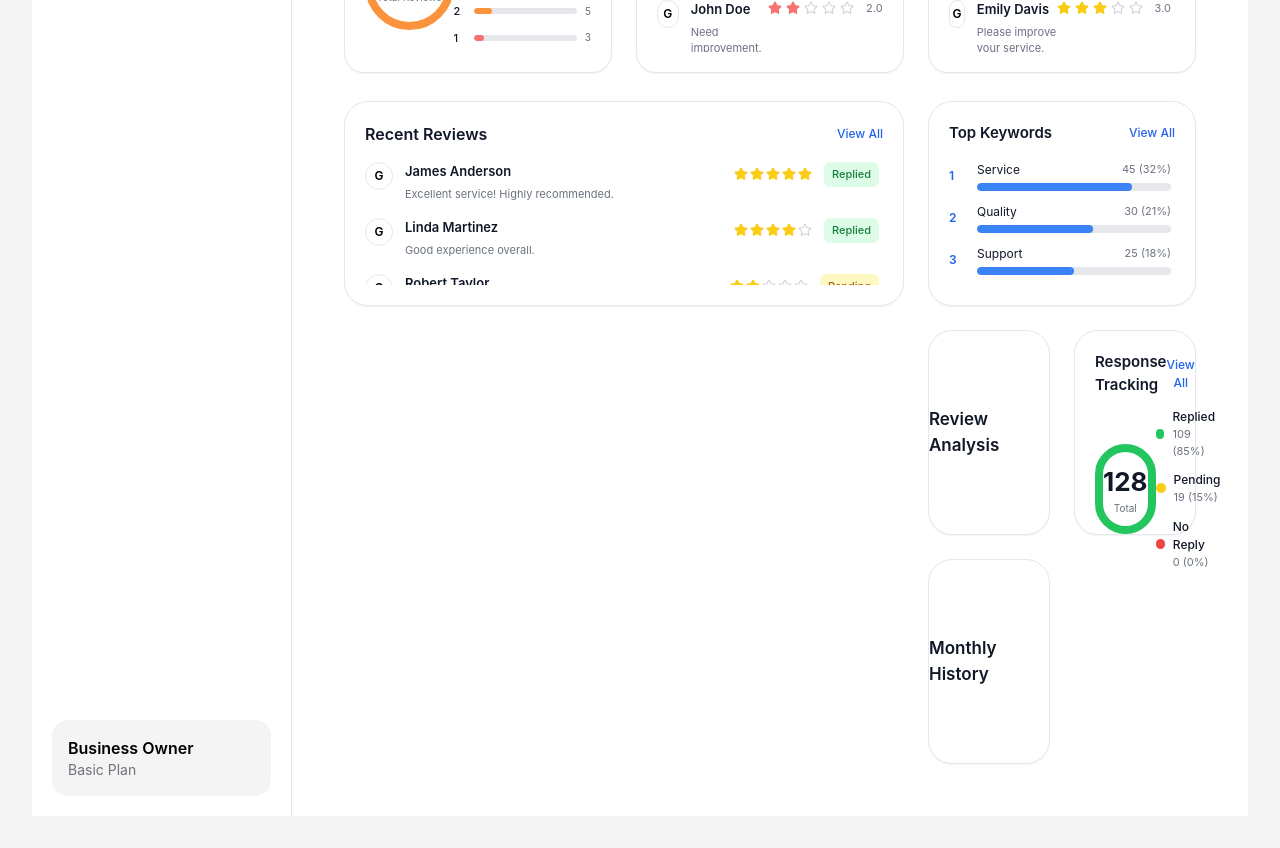
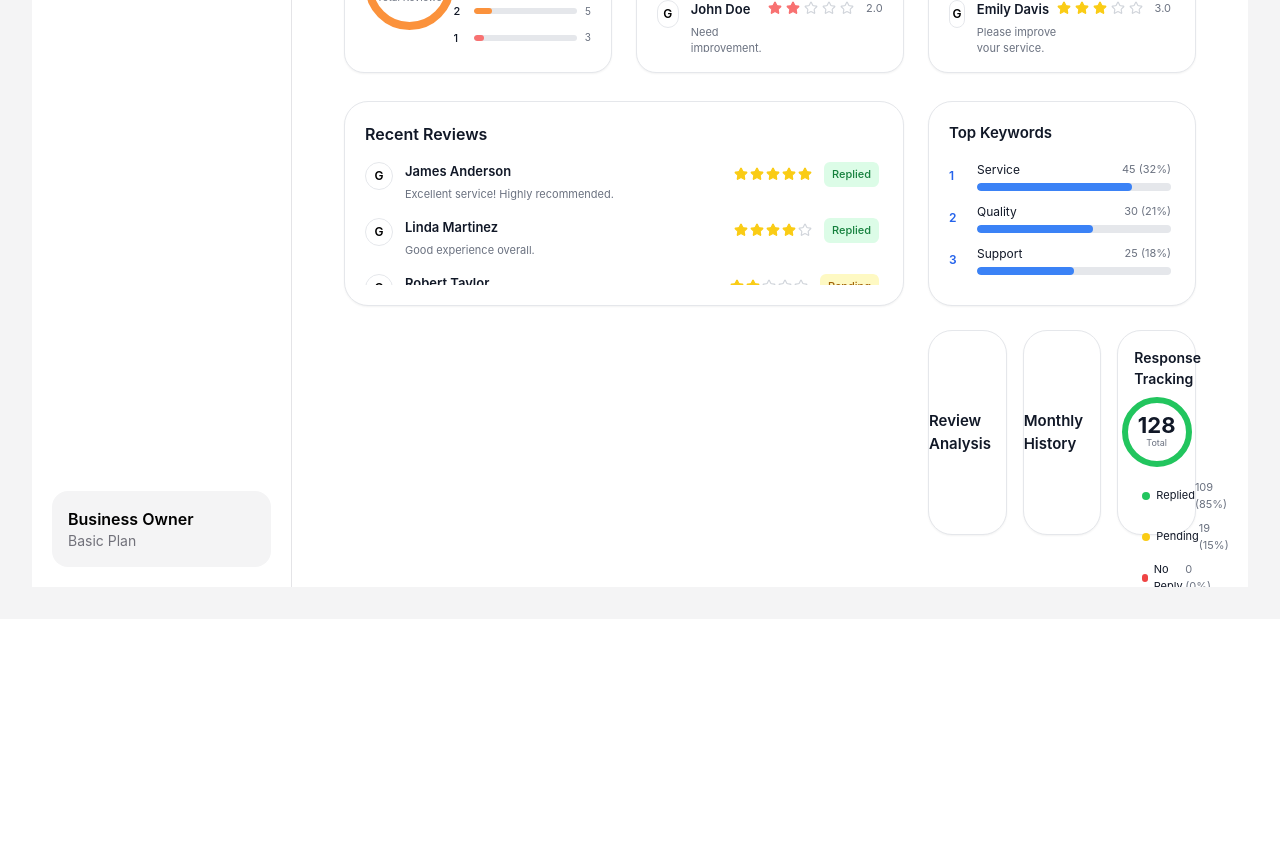
Before and after one commit to afnankhan123456/reviewreply-ai, a Next.js app: page /plans/basic/dashbord in a window 1280 px wide. Shown: the part 560-1408 px from the top of the page. After the commit the page ends 1179 px from the top, so only its background shows below. Built offline with nearby package versions, Linux system fonts and the light colour scheme.

Commit message:
Update page.tsx

```diff
--- a/app/plans/basic/dashbord/page.tsx
+++ b/app/plans/basic/dashbord/page.tsx
@@ -61,6 +61,24 @@ const featureCards = [
 export default function DashboardPage() {
   return (
     <div className="min-h-screen bg-white">
+      {/* Thin scrollbar styles */}
+      <style jsx>{`
+        .scrollbar-thin::-webkit-scrollbar {
+          width: 4px;
+        }
+        .scrollbar-thin::-webkit-scrollbar-track {
+          background: transparent;
+        }
+        .scrollbar-thin::-webkit-scrollbar-thumb {
+          background: #d1d5db;
+          border-radius: 10px;
+        }
+        .scrollbar-thin {
+          scrollbar-width: thin;
+          scrollbar-color: #d1d5db transparent;
+        }
+      `}</style>
+
       <div className="p-5 lg:p-7">
         <Topbar />
 
@@ -164,15 +182,12 @@ export default function DashboardPage() {
           <div className="bg-white rounded-[20px] border border-[#e5e7eb] p-5 shadow-sm h-[205px] overflow-hidden flex flex-col">
             <div className="flex items-center justify-between flex-shrink-0">
               <h3 className="text-[15px] font-semibold text-[#111827]">Rating Overview</h3>
-              <button className="text-[12px] font-medium text-blue-600">View All</button>
             </div>
             <div className="flex items-center justify-between mt-3">
-              {/* Circle */}
               <div className="relative w-[90px] h-[90px] rounded-full border-[8px] border-orange-400 flex flex-col items-center justify-center">
                 <h2 className="text-[26px] font-bold text-[#111827] leading-none">128</h2>
                 <p className="text-[10px] text-[#6b7280]">Total Reviews</p>
               </div>
-              {/* Rating Bars */}
               <div className="flex flex-col gap-2.5 w-[140px]">
                 {[
                   { star: 5, width: "80%", color: "bg-green-500", total: 80 },
@@ -200,9 +215,8 @@ export default function DashboardPage() {
           <div className="bg-white rounded-[20px] border border-[#e5e7eb] p-5 shadow-sm h-[205px] flex flex-col">
             <div className="flex items-center justify-between flex-shrink-0">
               <h3 className="text-[15px] font-semibold text-[#111827]">Low Rating Alerts</h3>
-              <button className="text-[12px] font-medium text-blue-600">View All</button>
             </div>
-            <div className="flex-1 overflow-y-auto mt-4 space-y-4 pr-1">
+            <div className="flex-1 overflow-y-auto mt-4 space-y-4 pr-1 scrollbar-thin">
               {[1, 2, 3, 4, 5].map((item) => (
                 <div key={item} className="flex items-start justify-between">
                   <div className="flex gap-3">
@@ -231,9 +245,8 @@ export default function DashboardPage() {
           <div className="bg-white rounded-[20px] border border-[#e5e7eb] p-5 shadow-sm h-[205px] flex flex-col">
             <div className="flex items-center justify-between flex-shrink-0">
               <h3 className="text-[15px] font-semibold text-[#111827]">Unanswered Reviews</h3>
-              <button className="text-[12px] font-medium text-blue-600">View All</button>
             </div>
-            <div className="flex-1 overflow-y-auto mt-4 space-y-4 pr-1">
+            <div className="flex-1 overflow-y-auto mt-4 space-y-4 pr-1 scrollbar-thin">
               {[1, 2, 3, 4].map((item) => (
                 <div key={item} className="flex items-start justify-between">
                   <div className="flex gap-3">
@@ -267,9 +280,8 @@ export default function DashboardPage() {
           <div className="xl:col-span-2 bg-white rounded-[24px] border border-[#e5e7eb] shadow-sm p-5 h-[205px] flex flex-col">
             <div className="flex items-center justify-between flex-shrink-0">
               <h3 className="text-[16px] font-semibold text-[#111827]">Recent Reviews</h3>
-              <button className="text-[12px] font-medium text-blue-600">View All</button>
             </div>
-            <div className="flex-1 overflow-y-auto mt-4 space-y-4 pr-1">
+            <div className="flex-1 overflow-y-auto mt-4 space-y-4 pr-1 scrollbar-thin">
               {[
                 {
                   name: "James Anderson",
@@ -336,15 +348,14 @@ export default function DashboardPage() {
             </div>
           </div>
 
-          {/* RIGHT COLUMN – Top Keywords + Review Analysis / Monthly History / Response Tracking */}
+          {/* RIGHT COLUMN – Top Keywords + three cards in one row */}
           <div className="flex flex-col gap-6">
             {/* Top 5 Keywords – sticky header, scrollable list, 205px */}
             <div className="bg-white rounded-[24px] border border-[#e5e7eb] shadow-sm p-5 h-[205px] flex flex-col">
               <div className="flex items-center justify-between flex-shrink-0">
                 <h3 className="text-[15px] font-semibold text-[#111827]">Top Keywords</h3>
-                <button className="text-[12px] font-medium text-blue-600">View All</button>
               </div>
-              <div className="flex-1 overflow-y-auto mt-4 space-y-3 pr-1">
+              <div className="flex-1 overflow-y-auto mt-4 space-y-3 pr-1 scrollbar-thin">
                 {[
                   { name: "Service", value: "45 (32%)", width: "80%" },
                   { name: "Quality", value: "30 (21%)", width: "60%" },
@@ -373,52 +384,46 @@ export default function DashboardPage() {
               </div>
             </div>
 
-            {/* Row: Review Analysis + Monthly History (left) | Response Tracking (right) */}
-            <div className="grid grid-cols-2 gap-6">
-              {/* Left stack: Review Analysis and Monthly History */}
-              <div className="flex flex-col gap-6">
-                <div className="bg-white rounded-[24px] h-[205px] border border-[#e5e7eb] shadow-sm flex items-center justify-center">
-                  <h3 className="text-[17px] font-semibold text-[#111827]">Review Analysis</h3>
+            {/* Row: Review Analysis, Monthly History, Response Tracking – all in one line */}
+            <div className="grid grid-cols-3 gap-4">
+              <div className="bg-white rounded-[24px] h-[205px] border border-[#e5e7eb] shadow-sm flex items-center justify-center">
+                <h3 className="text-[15px] font-semibold text-[#111827]">Review Analysis</h3>
+              </div>
+              <div className="bg-white rounded-[24px] h-[205px] border border-[#e5e7eb] shadow-sm flex items-center justify-center">
+                <h3 className="text-[15px] font-semibold text-[#111827]">Monthly History</h3>
+              </div>
+              {/* Response Tracking – 205px with content */}
+              <div className="bg-white rounded-[24px] border border-[#e5e7eb] shadow-sm p-4 h-[205px] flex flex-col">
+                <div className="flex items-center justify-between flex-shrink-0">
+                  <h3 className="text-[14px] font-semibold text-[#111827]">Response Tracking</h3>
                 </div>
-                <div className="bg-white rounded-[24px] h-[205px] border border-[#e5e7eb] shadow-sm flex items-center justify-center">
-                  <h3 className="text-[17px] font-semibold text-[#111827]">Monthly History</h3>
-                </div>
-              </div>
-
-              {/* Response Tracking – fixed height 205px, placed on the right */}
-              <div className="bg-white rounded-[24px] border border-[#e5e7eb] shadow-sm p-5 h-[205px] flex flex-col">
-                <div className="flex items-center justify-between flex-shrink-0">
-                  <h3 className="text-[15px] font-semibold text-[#111827]">Response Tracking</h3>
-                  <button className="text-[12px] font-medium text-blue-600">View All</button>
-                </div>
-                <div className="flex items-center justify-between mt-3">
-                  {/* Circle */}
-                  <div className="w-[90px] h-[90px] rounded-full border-[8px] border-green-500 flex flex-col items-center justify-center">
-                    <h2 className="text-[26px] font-bold text-[#111827]">128</h2>
-                    <p className="text-[10px] text-[#6b7280]">Total</p>
+                <div className="flex flex-col items-center justify-center flex-1 gap-3 mt-2">
+                  {/* Smaller circle */}
+                  <div className="w-[70px] h-[70px] rounded-full border-[6px] border-green-500 flex flex-col items-center justify-center">
+                    <h2 className="text-[22px] font-bold text-[#111827] leading-none">128</h2>
+                    <p className="text-[9px] text-[#6b7280]">Total</p>
                   </div>
-                  {/* Stats */}
-                  <div className="flex flex-col gap-3">
-                    <div className="flex items-center gap-2">
-                      <div className="w-2.5 h-2.5 rounded-full bg-green-500" />
-                      <div>
-                        <p className="text-[12px] font-medium text-[#111827]">Replied</p>
-                        <p className="text-[11px] text-[#6b7280]">109 (85%)</p>
+                  <div className="flex flex-col gap-2 w-full px-2">
+                    <div className="flex items-center justify-between">
+                      <div className="flex items-center gap-1.5">
+                        <div className="w-2 h-2 rounded-full bg-green-500" />
+                        <span className="text-[11px] text-[#111827]">Replied</span>
                       </div>
+                      <span className="text-[11px] text-[#6b7280]">109 (85%)</span>
                     </div>
-                    <div className="flex items-center gap-2">
-                      <div className="w-2.5 h-2.5 rounded-full bg-yellow-400" />
-                      <div>
-                        <p className="text-[12px] font-medium text-[#111827]">Pending</p>
-                        <p className="text-[11px] text-[#6b7280]">19 (15%)</p>
+                    <div className="flex items-center justify-between">
+                      <div className="flex items-center gap-1.5">
+                        <div className="w-2 h-2 rounded-full bg-yellow-400" />
+                        <span className="text-[11px] text-[#111827]">Pending</span>
                       </div>
+                      <span className="text-[11px] text-[#6b7280]">19 (15%)</span>
                     </div>
-                    <div className="flex items-center gap-2">
-                      <div className="w-2.5 h-2.5 rounded-full bg-red-500" />
-                      <div>
-                        <p className="text-[12px] font-medium text-[#111827]">No Reply</p>
-                        <p className="text-[11px] text-[#6b7280]">0 (0%)</p>
+                    <div className="flex items-center justify-between">
+                      <div className="flex items-center gap-1.5">
+                        <div className="w-2 h-2 rounded-full bg-red-500" />
+                        <span className="text-[11px] text-[#111827]">No Reply</span>
                       </div>
+                      <span className="text-[11px] text-[#6b7280]">0 (0%)</span>
                     </div>
                   </div>
                 </div>
```
